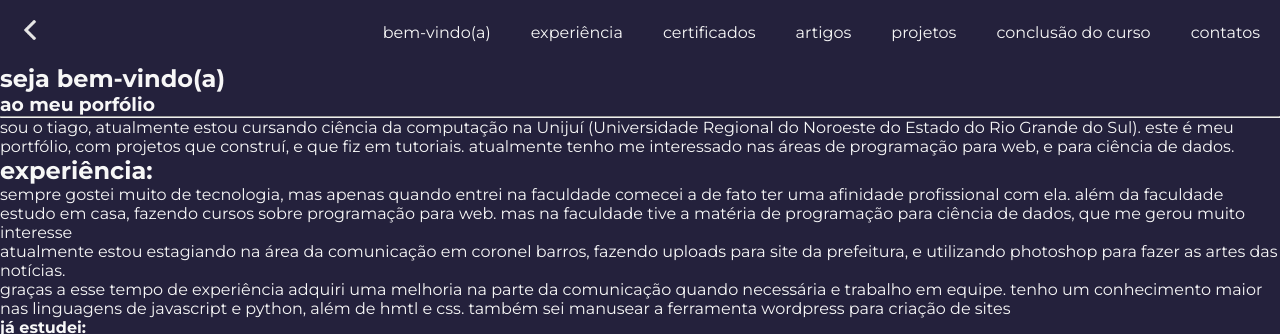
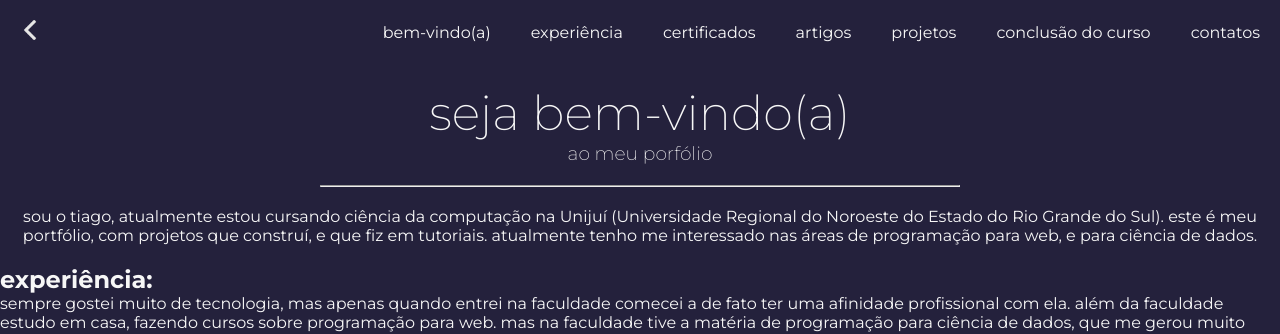
Before and after one commit to tiagograff/my_portfolio, a plain HTML site: page pages/main.html in a window 1280 px wide. Shown: the top 334 px of the page. Drawn offline with Linux system fonts and the light colour scheme.

Commit message:
adcionando a section welcome

```diff
--- a/pages/main.html
+++ b/pages/main.html
@@ -62,9 +62,9 @@
       </header>
       <main class="main">
         <section id="welcome" class="main-welcome">
-          <h1 class="main-welcome-titulo">seja bem-vindo(a)</h1>
-          <h3 class="main-welcome-subTitulo">ao meu porfólio</h3>
-          <hr />
+          <h1 class="main-welcome-title">seja bem-vindo(a)</h1>
+          <h3 class="main-welcome-subTitle">ao meu porfólio</h3>
+          <hr class="main-welcome-hr"/>
           <p class="main-welcome-paragraph">
             sou o tiago, atualmente estou cursando ciência da computação na
             Unijuí (Universidade Regional do Noroeste do Estado do Rio Grande do
--- a/sass/header.sass
+++ b/sass/header.sass
@@ -36,10 +36,16 @@
             &-item
                 margin: 0 20px
                 &-link
+
+                    &:hover
+                        color: $tertiary-color
+                        padding-bottom: 5px
+                        border-bottom: solid 1px $tertiary-color
                 @include screen863()
                     padding: 5px
                     &:hover
                         color: $tertiary-color
+                        border-bottom: solid 1px $tertiary-color
 
 .header-nav-list.show
     display: flex
--- a/sass/styles.sass
+++ b/sass/styles.sass
@@ -2,6 +2,7 @@
 @import 'mixins'
 @import 'header'
 @import 'containerMain'
+@import 'welcome'
 *
     margin: 0
     padding: 0
--- /dev/null
+++ b/sass/welcome.sass
@@ -0,0 +1,20 @@
+@import 'mixins'
+@import 'variables'
+
+.main
+    &-welcome
+        &-title
+            margin: 20px auto 0 auto
+            font-weight: 200
+            text-align: center
+            font-size: 3rem
+        &-subTitle
+            text-align: center
+            font-weight: 200
+            margin-bottom: 20px
+        &-hr
+            width: 50%
+            margin: 0 auto 0 auto
+        &-paragraph
+            margin: 20px
+            text-align: center
```
Also changed, not shown: css/styles.css, sass/dist/header.css, sass/dist/styles.css, sass/dist/welcome.css (added), 1 other file.
